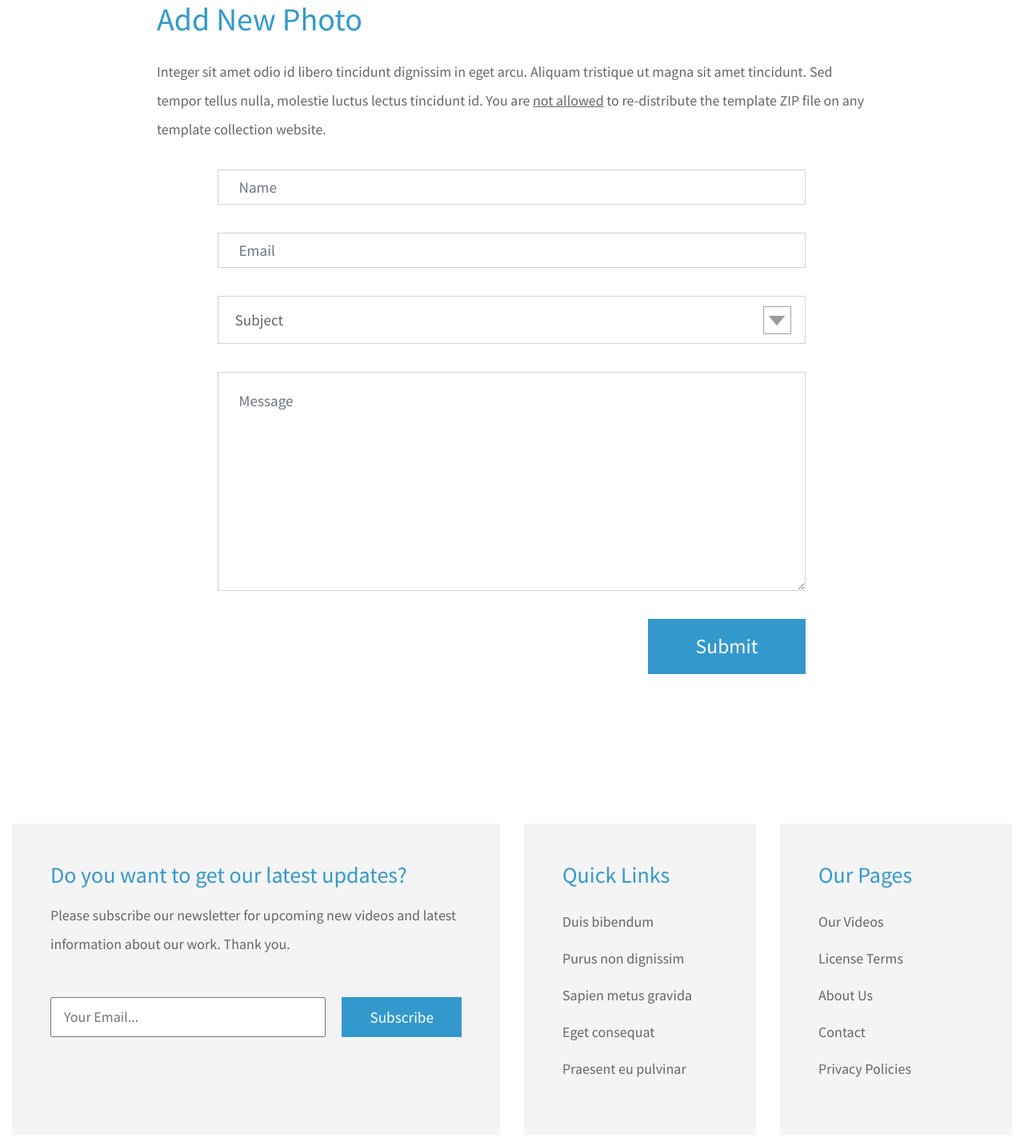
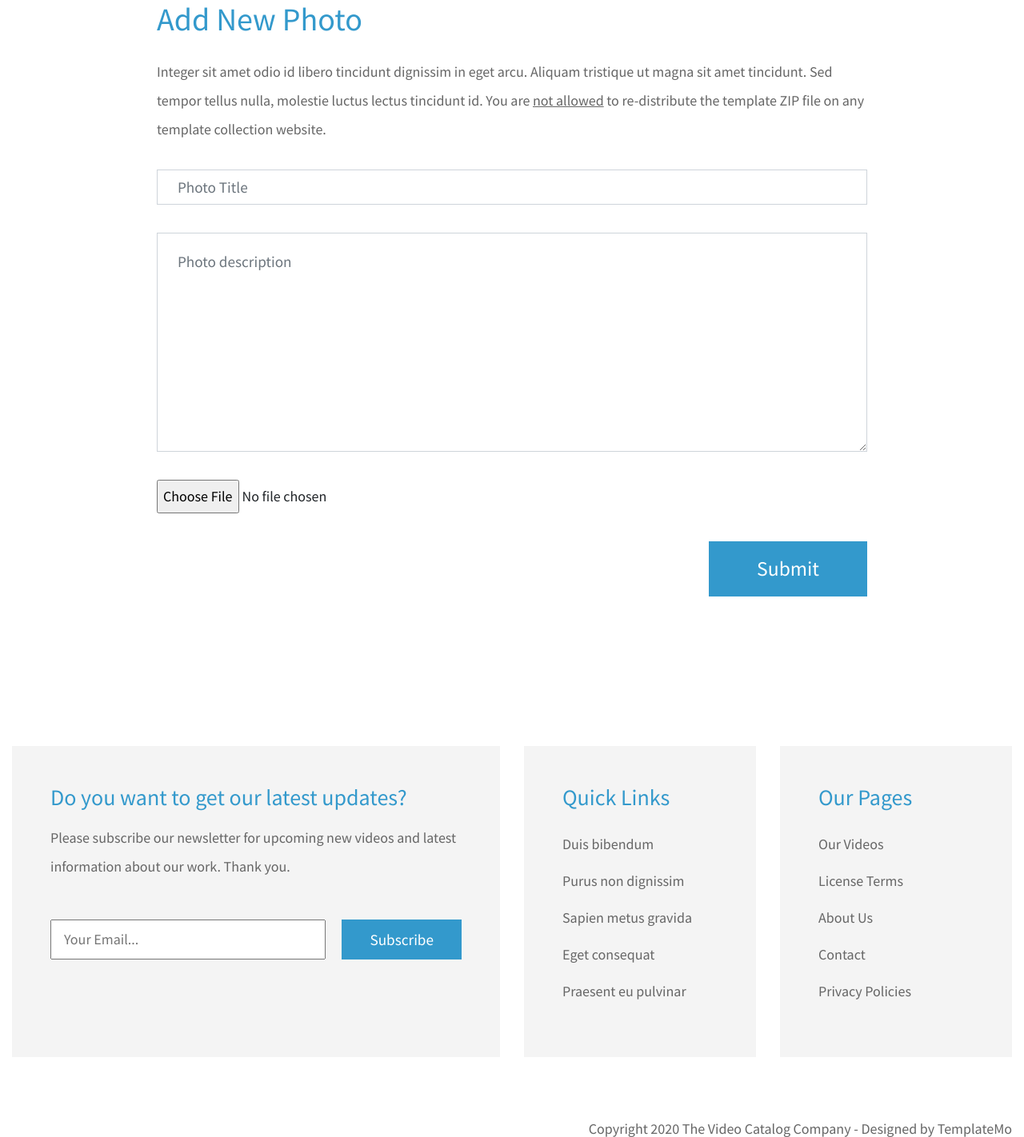
Before and after one commit to umutbozbek/PCAT, a Node server app: page /add in a window 1280 px wide. Shown: the part 546-1968 px from the top of the page at 80% size. Run offline with Node 20, Linux system fonts and the light colour scheme; some libraries are stand-ins or nearby versions.

Commit message:
Request Body

```diff
--- a/app.js
+++ b/app.js
@@ -13,7 +13,8 @@ app.set("view engine","ejs")
 
 //MİDDLEWARES
 app.use(express.static('public'))
-
+app.use(express.urlencoded({extended:true}))
+app.use(express.json())
 
 
 //Rautes
@@ -27,6 +28,11 @@ app.get('/add', (req, res,) => {
   res.render('add')
 })
 
+app.post('/photos', (req, res,) => {
+  console.log(req.body);
+  res.redirect('/')
+})
+
 
 const port = 3000
 
--- a/views/add.ejs
+++ b/views/add.ejs
@@ -42,26 +42,22 @@ https://templatemo.com/tm-552-video-catalog
 					</div>
                     <div class="mx-auto pb-3 tm-about-text-container px-3">
                         <div class="row">
-                            <div class="offset-1 col-lg-10 mb-5">
-                                <form id="contact-form" action="" method="POST" class="tm-contact-form">
+                            <div class= "col-lg-12 mb-5">
+                                <form method="POST" action="/photos" class="tm-contact-form">
                                   <div class="form-group">
-                                    <input type="text" name="name" class="form-control rounded-0" placeholder="Name" required="" />
+                                    <input type="text" name="title" class="form-control rounded-0" placeholder="Photo Title" required="" />
                                   </div>
+
+
                                   <div class="form-group">
-                                    <input type="email" name="email" class="form-control rounded-0" placeholder="Email" required="" />
+                                    <textarea rows="8" name="description" class="form-control rounded-0" placeholder="Photo description"
+                                              required></textarea>
                                   </div>
+
                                   <div class="form-group">
-                                    <select class="form-control" id="contact-select" name="inquiry">
-                                      <option value="-">Subject</option>
-                                      <option value="sales">Sales &amp; Marketing</option>
-                                      <option value="creative">Creative Design</option>
-                                      <option value="uiux">UI / UX</option>
-                                    </select>
+                                    <input type="file" name="image" class="form-control-file rounded-0">
                                   </div>
-                                  <div class="form-group">
-                                    <textarea rows="8" name="message" class="form-control rounded-0" placeholder="Message"
-                                              required=""></textarea>
-                                  </div>
+
 
                                   <div class="form-group mb-0">
                                     <button type="submit" class="btn btn-primary rounded-0 d-block ml-auto mr-0 tm-btn-animate tm-btn-submit tm-icon-submit"><span>Submit</span></button>
```
